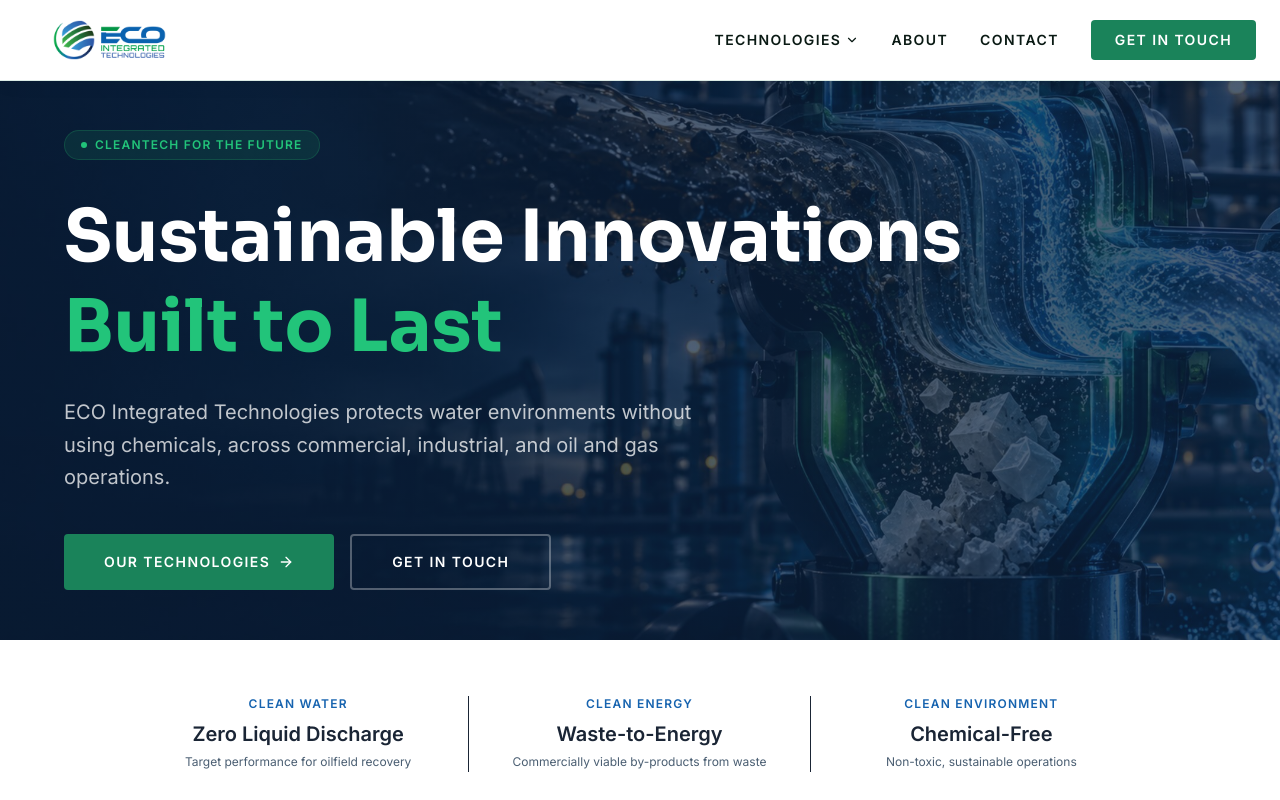
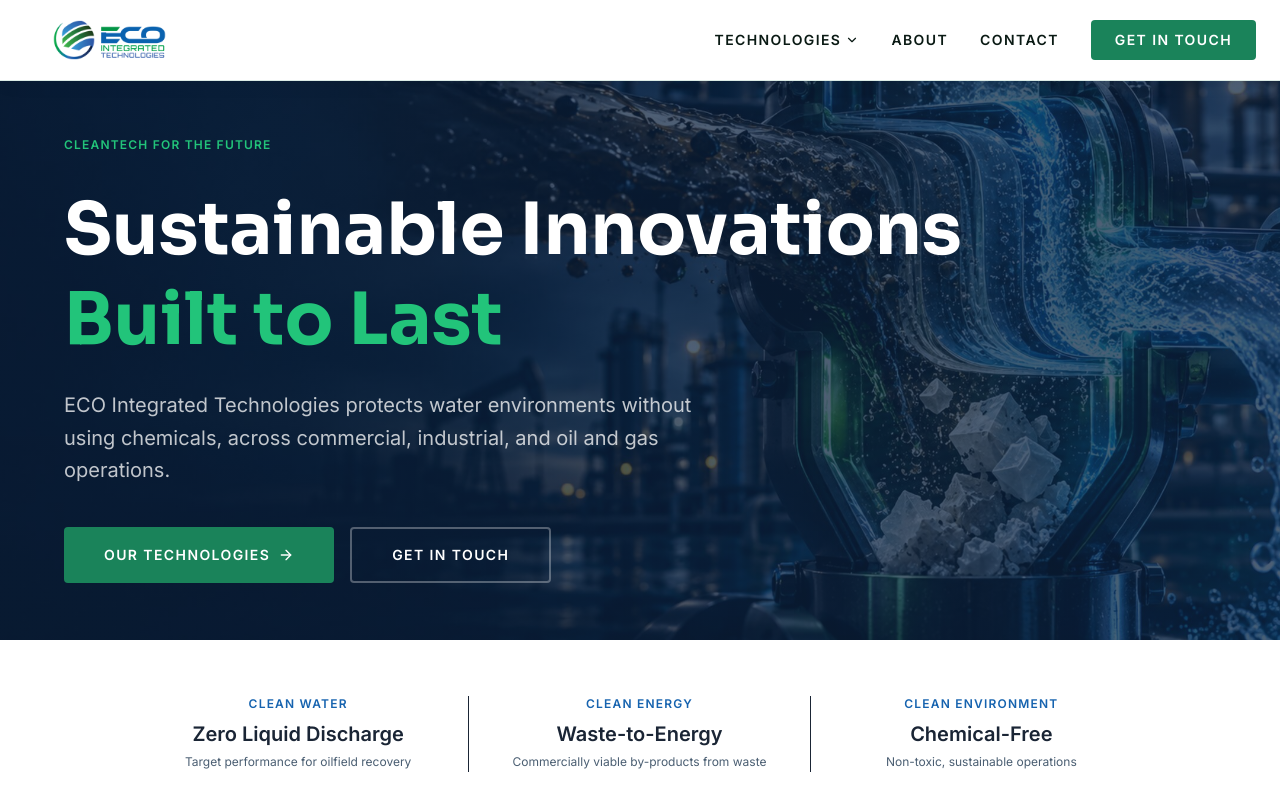
Before and after one commit to AppStudioPros/eco-iti, a Next.js app: page / in a window 1280 px wide. Shown: the top 800 px of the page. Built offline with nearby package versions, Linux system fonts and the light colour scheme.

Commit message:
Labels: replace pill/badge style with plain uppercase text across all pages

```diff
--- a/app/page.tsx
+++ b/app/page.tsx
@@ -55,14 +55,13 @@
         }}
       >
         <div className="relative w-full max-w-7xl mx-auto">
-          <div
+          <p
             data-reveal="fade"
-            className="inline-flex items-center gap-2 px-4 py-1.5 rounded-full text-xs font-semibold uppercase tracking-widest mb-8"
-            style={{ backgroundColor: 'rgba(26,131,90,0.18)', border: '1px solid rgba(26,131,90,0.35)', color: '#22C47A' }}
+            className="text-xs font-bold uppercase tracking-widest mb-8"
+            style={{ color: '#22C47A' }}
           >
-            <span className="w-1.5 h-1.5 rounded-full bg-[#22C47A] animate-pulse inline-block" />
             Cleantech for the Future
-          </div>
+          </p>
           <h1
             data-reveal="fade"
             data-delay="100"
```
